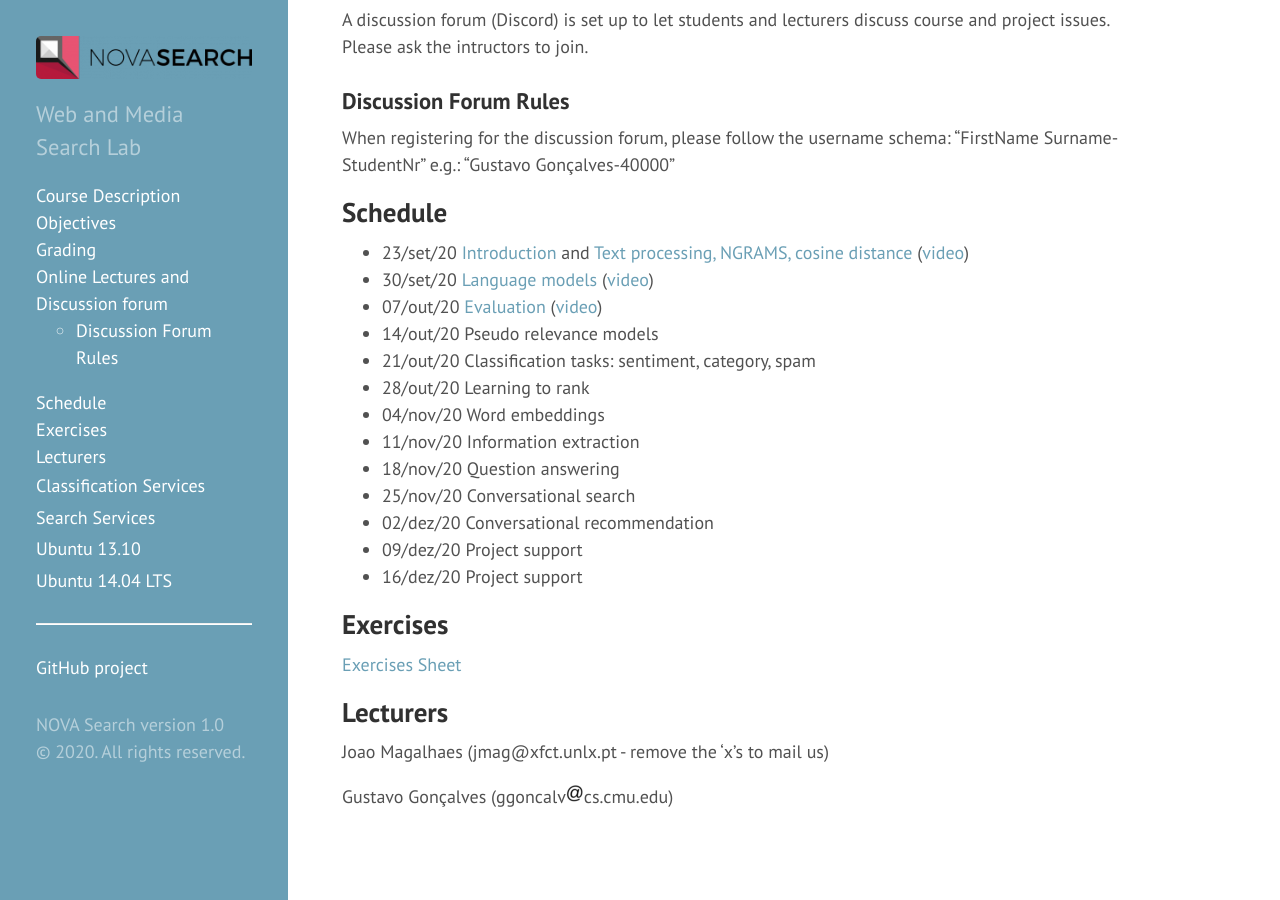
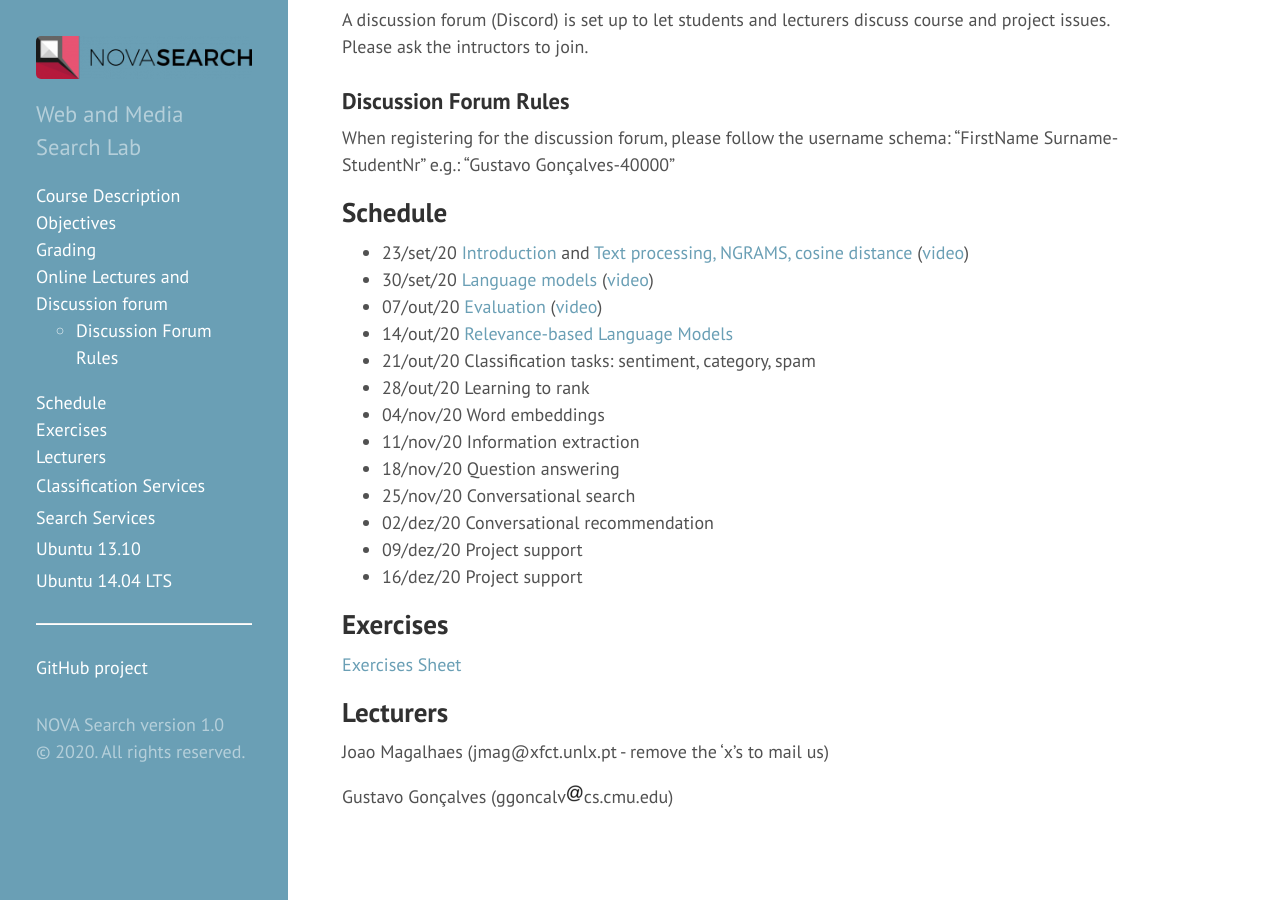
Before and after one commit to novasearch/wiki.novasearch.org, a Jekyll site: the page built from wiki/IR_NLP.md, in a window 1280 px wide and 900 px high, scrolled down 1002 px. Built offline with Jekyll 4.4.1, drawn with Linux system fonts in a browser that asks for light colours.

Commit message:
Update IR_NLP.md

```diff
--- a/wiki/IR_NLP.md
+++ b/wiki/IR_NLP.md
@@ -35,7 +35,7 @@ When registering for the discussion forum, please follow the username schema: "F
 - 23/set/20	[Introduction](/assets/files/a01 Introduction.pdf) and [Text processing, NGRAMS, cosine distance](/assets/files/a02 Basic techniques.pdf) ([video](https://youtu.be/Eak1ymcSIXs))
 - 30/set/20	[Language models](/assets/files/a03 Language Models.pdf) ([video](https://youtu.be/hyijYuoZ0pA))
 - 07/out/20	[Evaluation](/assets/files/a04 Evaluation.pdf) ([video](https://youtu.be/fkjqwZUPMGw))
-- 14/out/20	Pseudo relevance models
+- 14/out/20	[Relevance-based Language Models](/assets/files/05 Relevance LM.pdf)
 - 21/out/20	Classification tasks: sentiment, category, spam
 - 28/out/20	Learning to rank
 - 04/nov/20	Word embeddings
```
